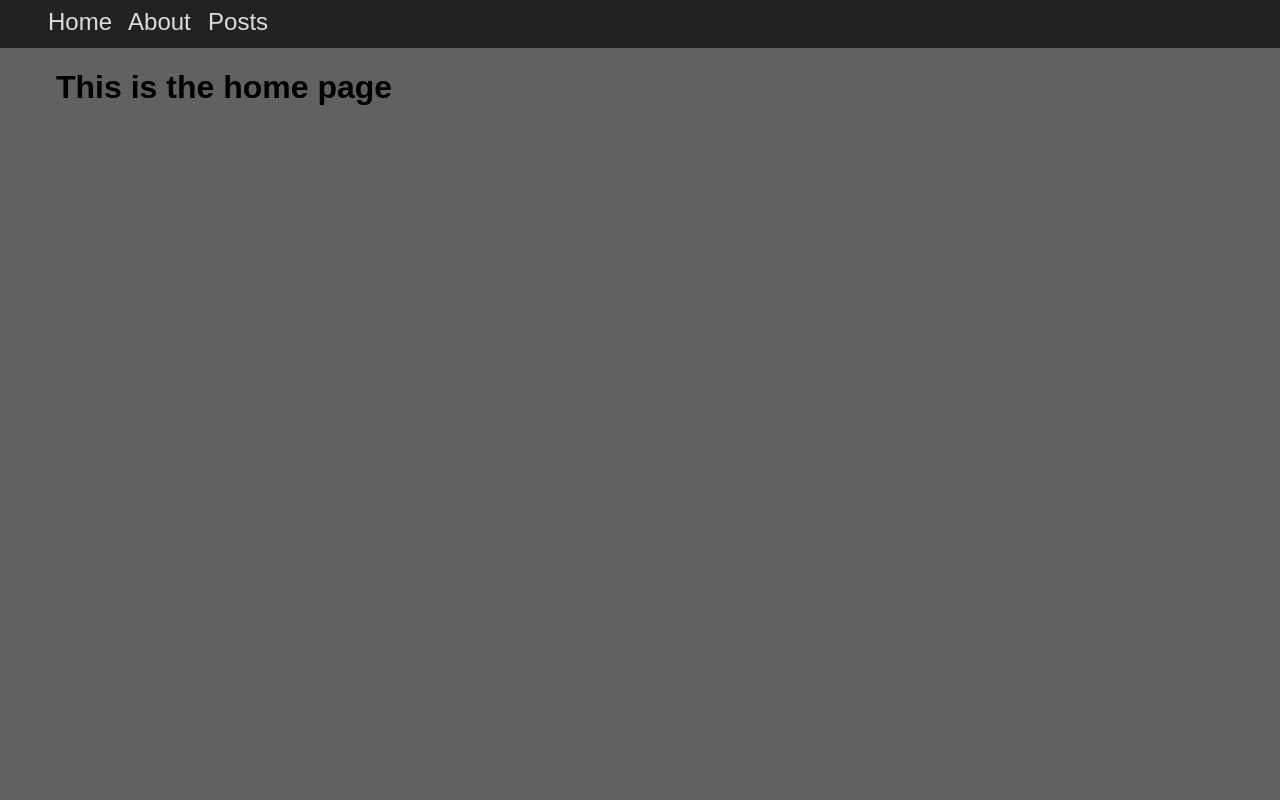
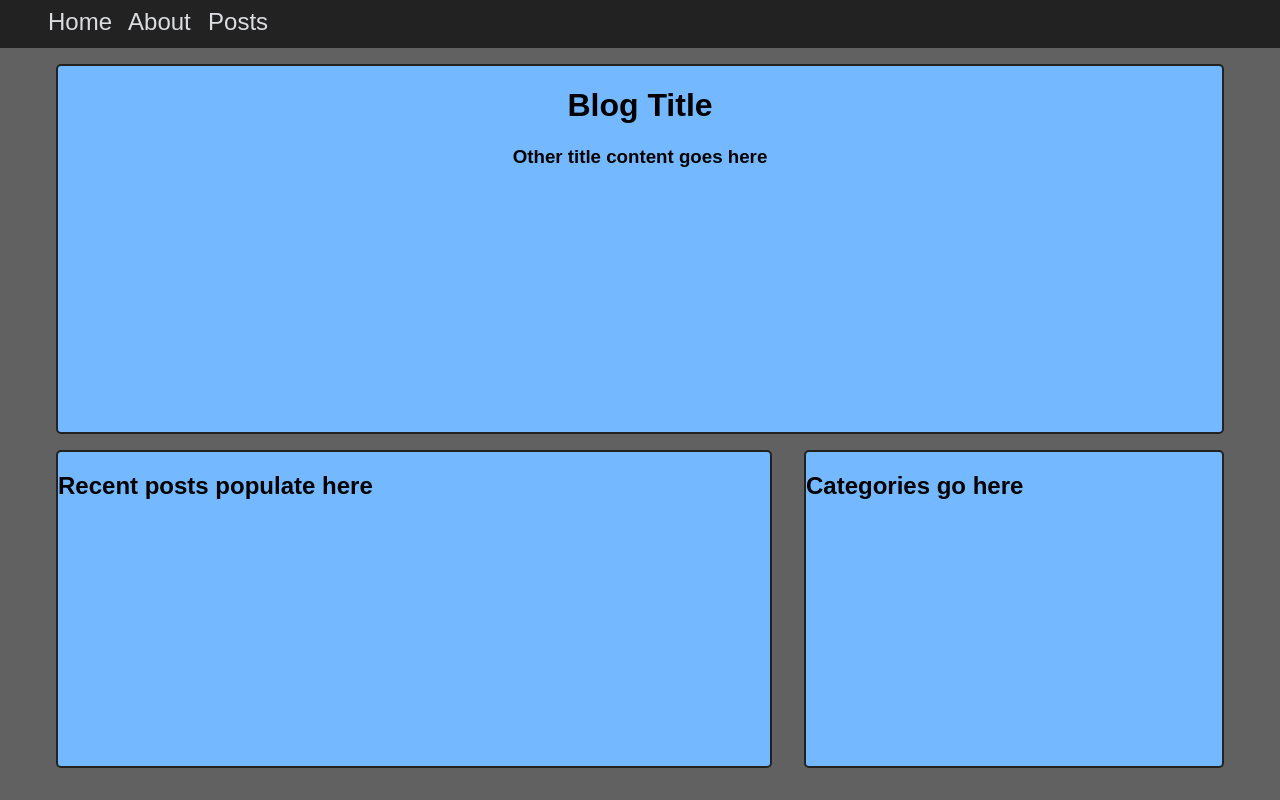
Before and after one commit to timothymathison/splendid-blog, a React (Create React App) app in the folder client/: page /home in a window 1280 px wide. Built offline with nearby package versions, Linux system fonts and the light colour scheme.

Commit message:
added content place holder and styling to home page

```diff
--- a/client/src/pages/home.js
+++ b/client/src/pages/home.js
@@ -1,8 +1,17 @@
 import React from 'react';
 
 const Home  = () => (
-    <div className="body">
-        <h1>This is the home page</h1>
+    <div className="body flex-flow">
+        <div className="title-content">
+            <h1>Blog Title</h1>
+            <h3>Other title content goes here</h3>
+        </div>
+        <div className="main-content">
+            <h2>Recent posts populate here</h2>
+        </div>
+        <div className="side-content">
+            <h2>Categories go here</h2>
+        </div>
     </div>
 );
 
--- a/client/src/styles/App.css
+++ b/client/src/styles/App.css
@@ -2,7 +2,8 @@ body {
   --dark-bg-color: #222222;
   --med-bg-color: #616161; /*American River*/
   --light-txt-color: #dcdde1; /*hint of pensive*/
-
+  --content-bg-color: #74b9ff;
+  --content-border-color: #222222;
 }
 
 .page {
@@ -17,7 +18,7 @@ body {
     max-width: 75em;
     height: 100%;
     margin: auto;
-    padding: 3em 1em 1em 1em;
+    padding: 4em 1em 1em 1em;
     box-sizing: border-box;
     z-index: 5;
 }
@@ -32,3 +33,37 @@ body {
     font-size: 4em;
     margin: 0;
 }
+
+.title-content {
+    width: 100%;
+    text-align: center;
+    background-color: var(--content-bg-color);
+    border: 2px solid var(--content-border-color);
+    border-radius: 5px;
+}
+
+.flex-flow {
+    display: flex;
+    flex-flow: row wrap;
+    justify-content: space-between;
+}
+
+.main-content {
+    margin: 1em 1em 1em 0;
+    flex-grow: 2;
+
+    /* temporary styling */
+    background-color: var(--content-bg-color);
+    border: 2px solid var(--content-border-color);
+    border-radius: 5px;
+}
+
+.side-content {
+    margin: 1em 0 1em 1em;
+    flex-grow: 1;
+
+     /* temporary styling */
+    background-color: var(--content-bg-color);
+    border: 2px solid var(--content-border-color);
+    border-radius: 5px;
+}
```
